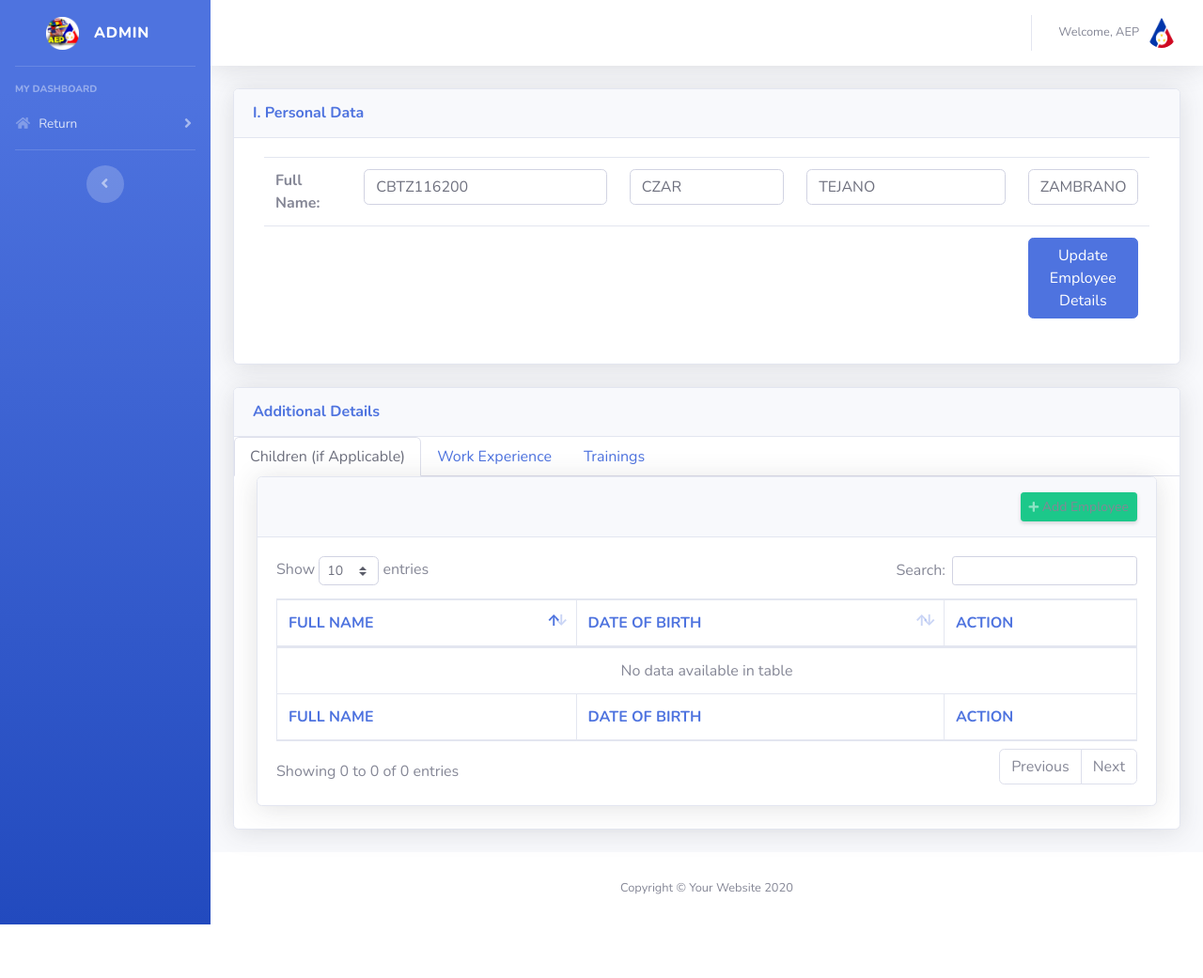
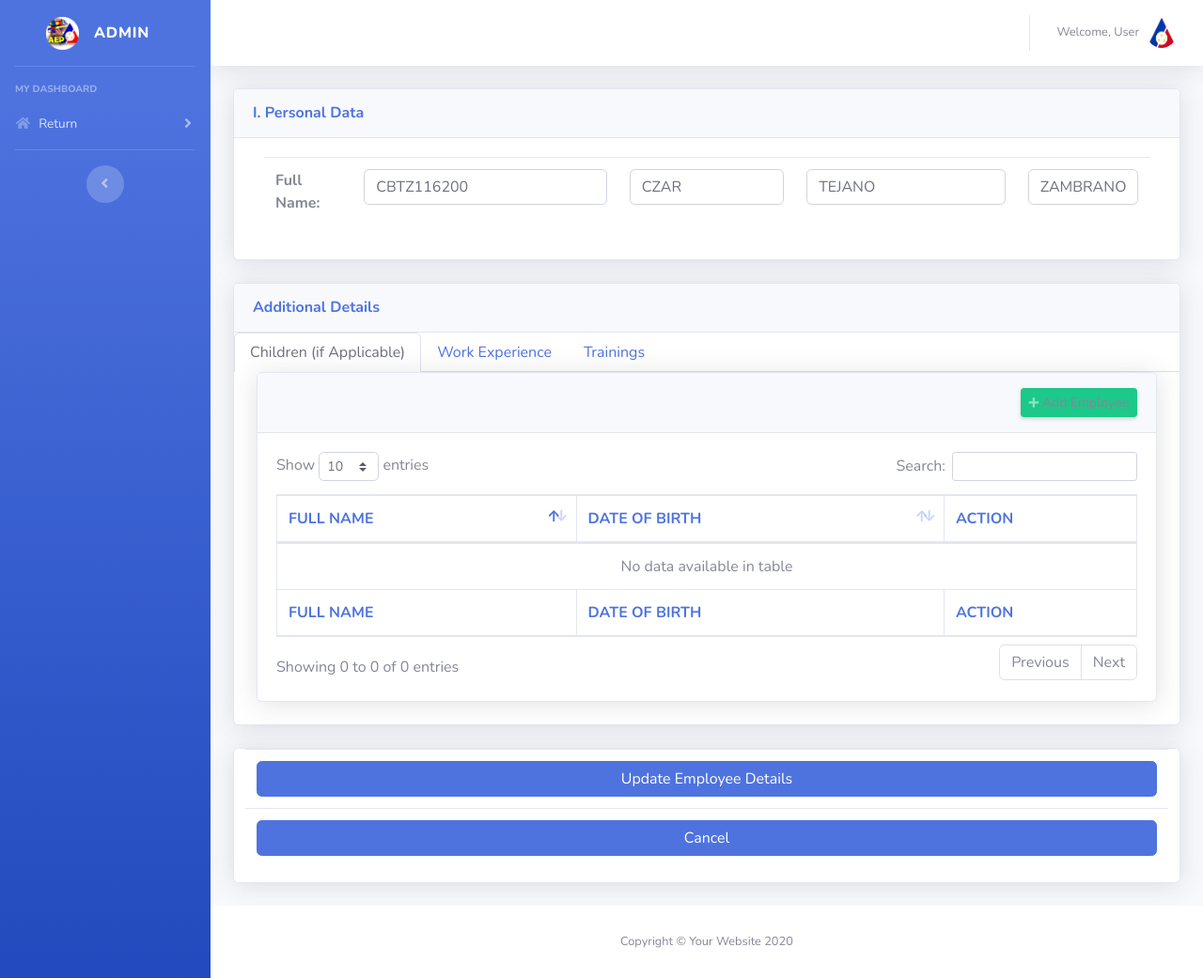
Before and after one commit to CzarBob/dolex-hris, a PHP site: page /viewEmployee.php?id=1 in a window 1280 px wide. Shown: the whole page at 94% size. Before the commit the page ends 984 px from the top, so only its background shows below. Run offline with PHP 8.4, Linux system fonts and the light colour scheme; a user stored in the database is signed in; data comes from the database, SQL or seed files in the repository; data that the repository does not hold is empty; some libraries are stand-ins or nearby versions.

Commit message:
Moved update button

```diff
--- a/viewEmployee.php
+++ b/viewEmployee.php
@@ -153,7 +153,7 @@ if (isset($_POST['id'])) {
                         <!-- Nav Item - User Information -->
                         <li class="nav-item dropdown no-arrow">
                             <a class="nav-link dropdown-toggle" href="#" id="userDropdown" role="button" data-toggle="dropdown" aria-haspopup="true" aria-expanded="false">
-                                <span class="mr-2 d-none d-lg-inline text-gray-600 small">Welcome, AEP</span>
+                                <span class="mr-2 d-none d-lg-inline text-gray-600 small">Welcome, User</span>
                                 <img class="img-profile rounded-circle" src="assets/img/lglogo.png">
                             </a>
                             <!-- Dropdown - User Information -->
@@ -226,13 +226,13 @@ if (isset($_POST['id'])) {
                                                 <td style="width: 10%;"><?php echo $_SESSION['marital_status']; ?></td>
                                                 <td style="width: 5%;"><b>TIN:</b></td>
                                                 <td style="width: 15%;"><?php echo $_SESSION['tin']; ?></td>
-                                            </tr> -->
+                                            </tr>
                                             <tr>
                                                 <td colspan="2"></td>
                                                 <td colspan="2"></td>
                                                 <td colspan="2"></td>
                                                 <td colspan="2" style = "align: left"><button class="btn btn-primary" id = "update_employee">     Update Employee Details  </button></td>
-                                            </tr>
+                                            </tr>    -->
                                       </table>
                                     </div>
                                 </div>
@@ -385,6 +385,35 @@ if (isset($_POST['id'])) {
 
                             </div>
                         </div>
+
+
+
+
+                        <!-- UPDATE OR CANCEL SECTION -->
+
+                        <div class="col-xl-12 col-lg-7">
+                            <div class="card shadow mb-4">
+
+                                <!-- Card Body -->
+
+
+                                    <div class="col-md-12">
+
+                                       <table class=" table">
+                                            <tr>
+                                                <td style="width: 100%;" colspan="2" style = "align: center"><button  style="width: 100%;" class="btn btn-primary" id = "update_employee">     Update Employee Details  </button></td>
+
+                                            </tr>
+                                            <tr>
+
+                                                <td style="width: 100%;"  colspan="2" style = "align: left"><button  style="width: 100%;" class="btn btn-primary" id = "update_employee">     Cancel  </button></td>
+                                            </tr>
+                                      </table>
+                                    </div>
+
+                            </div>
+                        </div>
+
 
 
 
@@ -684,7 +713,7 @@ if (isset($_POST['id'])) {
 
 
 
-            //if(answer == 'N'){ //COMMENTED, USED FOR VALIDATION
+                 //if(answer == 'N'){ //COMMENTED, USED FOR VALIDATION
                     $.ajax({
                         url:"update_employee",
                         method:"POST",
--- a/view_employee_action.php
+++ b/view_employee_action.php
@@ -206,7 +206,7 @@ if (isset($_POST['action'])){
 
   if (isset($_POST['action'])){
     if ($_POST['action'] == 'add_children'){
-
+        //
         /*if($_POST['track_num'] != ''){
           $track_num = $_POST['track_num'];
           $prov = $_POST['prov'];
@@ -248,10 +248,7 @@ if (isset($_POST['action'])){
         DOB = '".$dob."',
         CANCELLED = 'N'
         ";
-
-
-
-        $query = $connect->query($que) or die($connect->error);
+       // $query = $connect->query($que) or die($connect->error);
 
     }
   }
```
